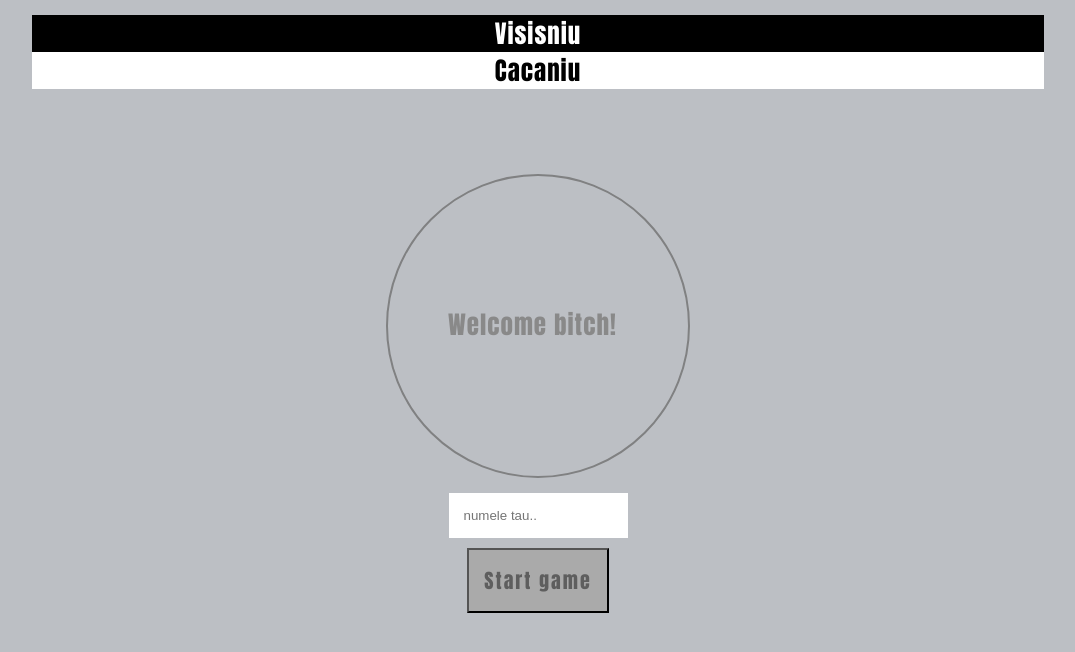
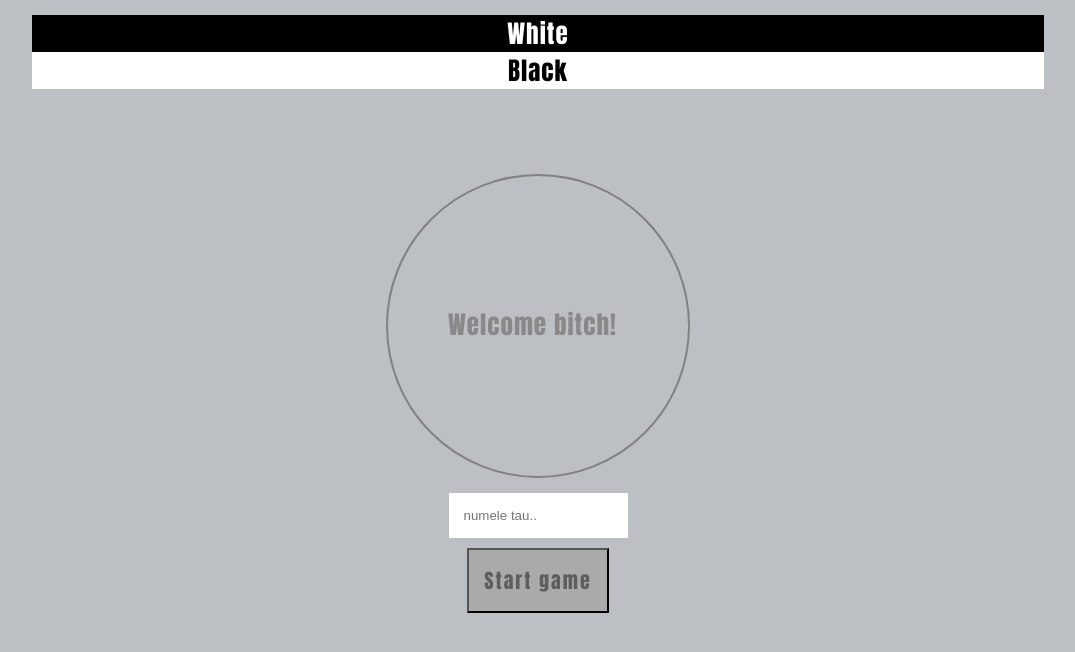
Before and after one commit to Beusebiu/albaNeagra, a plain HTML site: page index.html in a window 1280 px wide. Shown: the whole page, without its empty margins (102-1177 px from the left). Drawn offline with Linux system fonts and the light colour scheme.

Commit message:
Game name changed

```diff
--- a/index.html
+++ b/index.html
@@ -10,7 +10,7 @@
 	<body>
 		<div class="container">
 			<header>
-				<p><div class="alba">Visisniu</div> <div class="neagra">Cacaniu</div></p>
+				<p><div class="alba">White</div> <div class="neagra">Black</div></p>
 			</header>
 			<menu>
 				<p id="user-date">
```
